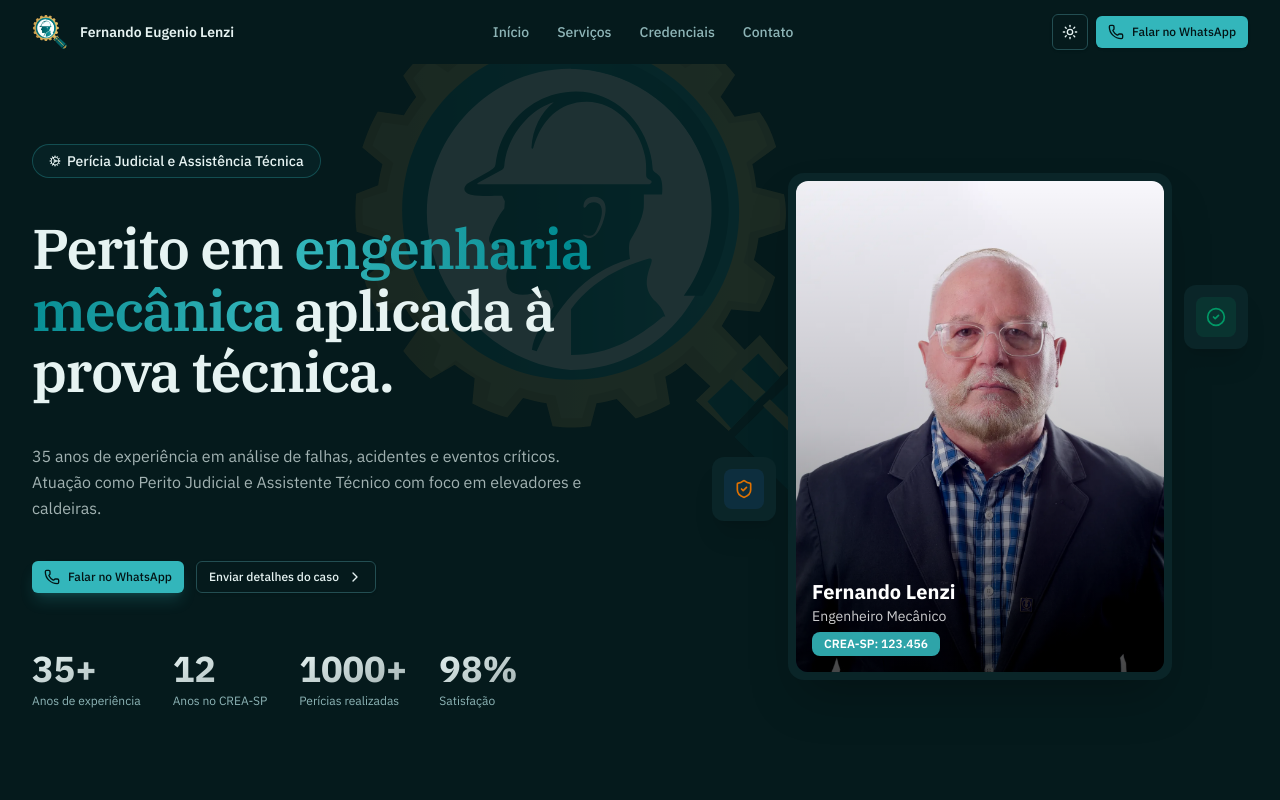
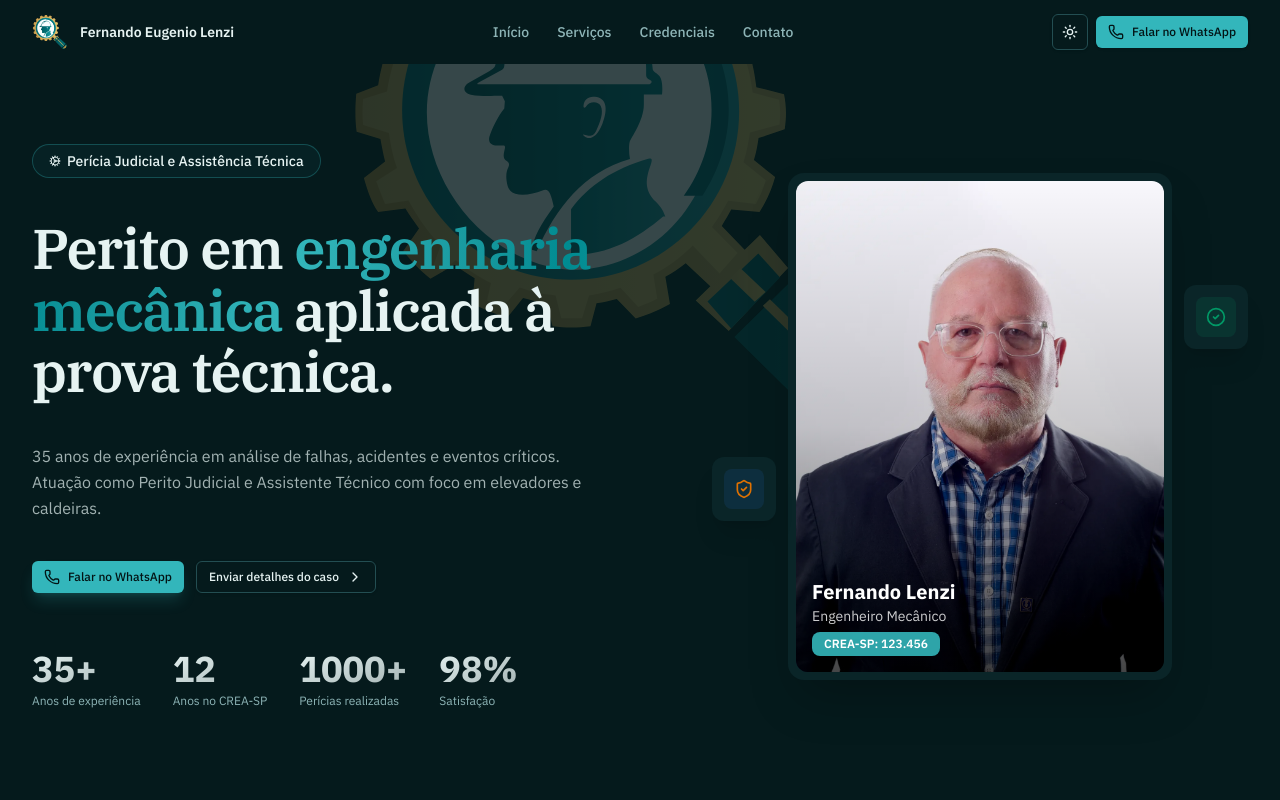
Before and after one commit to eng-lenzi/lp-eng-lenzi, a React (Vite) app: page / in a window 1280 px wide. Shown: the top 800 px of the page. Built offline with nearby package versions, Linux system fonts and the light colour scheme.

Commit message:
feat: acelera scroll da logo e aumenta opacidade

```diff
--- a/src/routes/-components/landing-single-page.tsx
+++ b/src/routes/-components/landing-single-page.tsx
@@ -19,7 +19,7 @@ export function LandingSinglePage() {
 		offset: ["start start", "end end"],
 	});
 
-	const logoY = useTransform(scrollYProgress, [0, 1], [0, -100]);
+	const logoY = useTransform(scrollYProgress, [0, 0.4], [0, -200]);
 
 	useEffect(() => {
 		if (mobileMenuOpen) {
@@ -64,7 +64,7 @@ export function LandingSinglePage() {
 		<div ref={containerRef} className="min-h-screen bg-background overflow-x-hidden">
 			<motion.div
 				style={{ y: logoY }}
-				className="fixed inset-0 pointer-events-none flex items-start justify-center opacity-10 z-0"
+				className="fixed inset-0 pointer-events-none flex items-start justify-center opacity-20 z-0"
 			>
 				<img
 					src="/brand/logo.svg"
```
